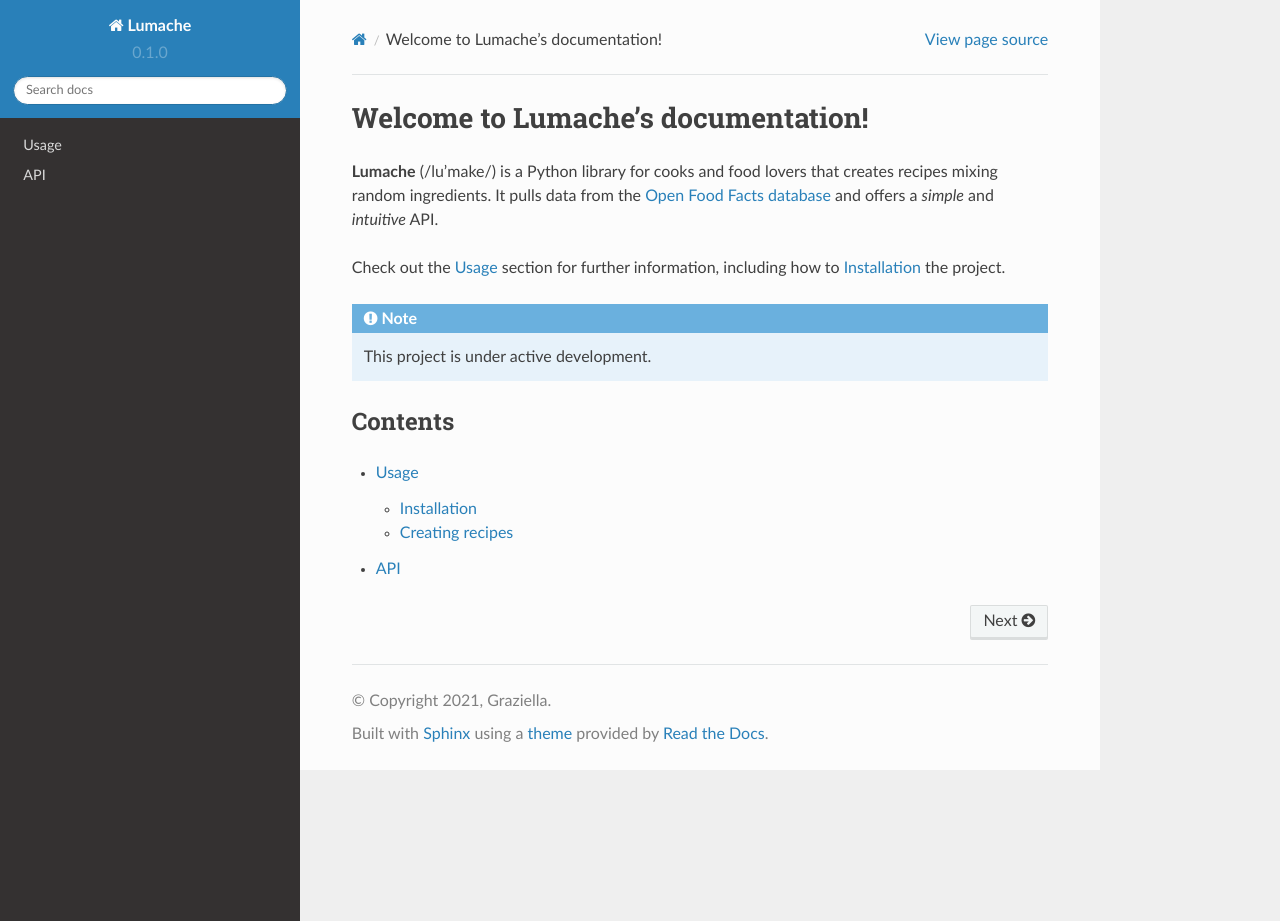
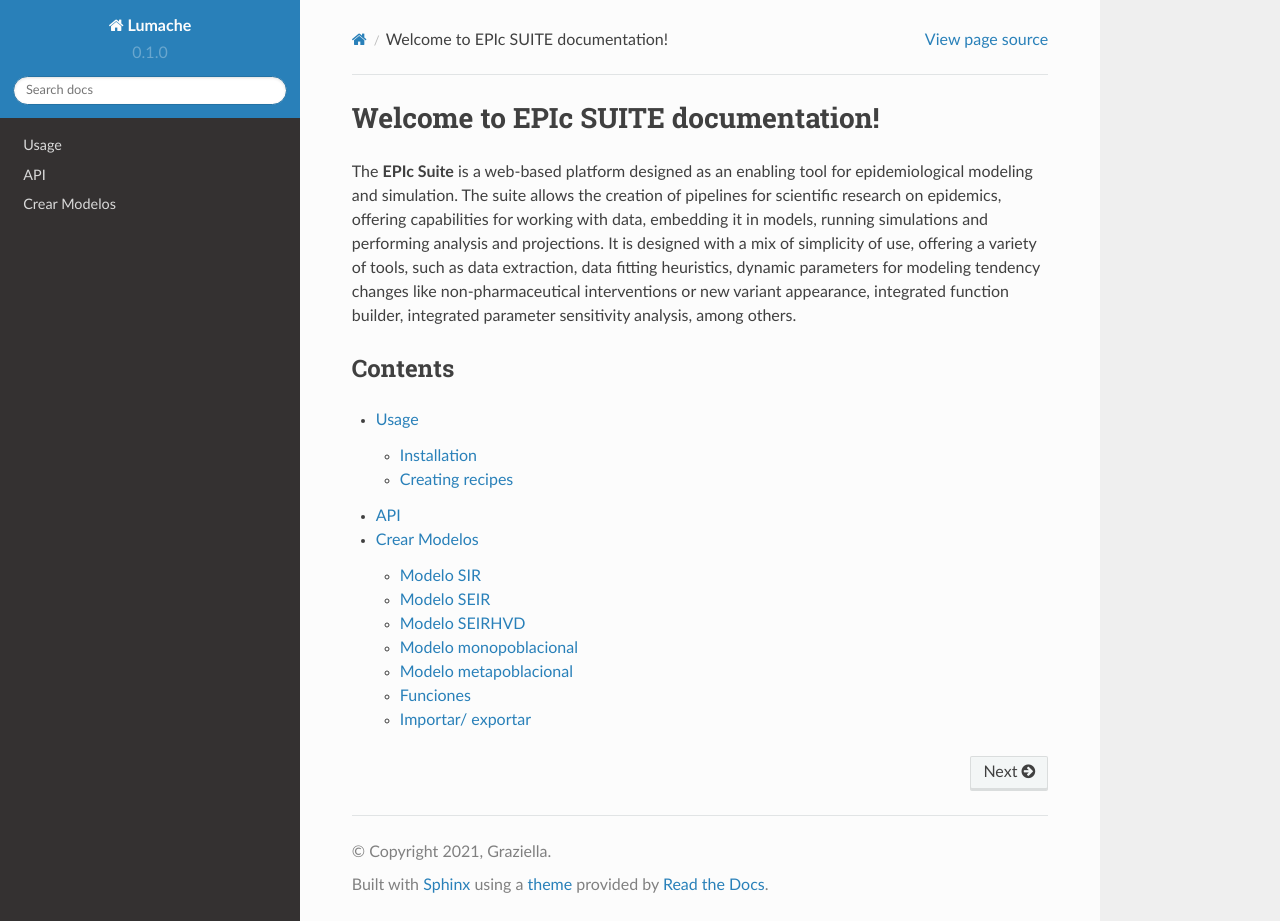
Before and after one commit to gvillacura/doc-test, a Sphinx documentation site: the page built from docs/source/index.rst, in a window 1280 px wide and 921 px high. Built offline with Sphinx 7.4.7 and the Read the Docs theme 2.0.0, drawn with Linux system fonts in a browser that asks for light colours.

Commit message:
feat: first doc test

```diff
--- /dev/null
+++ b/docs/source/create-model.rst
@@ -0,0 +1,23 @@
+Crear Modelos
+========
+
+Modelo SIR
+------------
+
+Modelo SEIR
+------------
+
+Modelo SEIRHVD
+--------------
+
+Modelo monopoblacional
+------
+
+Modelo metapoblacional
+-----------------------
+
+Funciones
+----------
+
+Importar/ exportar
+-------------------
--- a/docs/source/index.rst
+++ b/docs/source/index.rst
@@ -1,17 +1,7 @@
-Welcome to Lumache's documentation!
+Welcome to EPIc SUITE documentation!
 ===================================
 
-**Lumache** (/lu'make/) is a Python library for cooks and food lovers
-that creates recipes mixing random ingredients.
-It pulls data from the `Open Food Facts database <https://world.openfoodfacts.org/>`_
-and offers a *simple* and *intuitive* API.
-
-Check out the :doc:`usage` section for further information, including
-how to :ref:`installation` the project.
-
-.. note::
-
-   This project is under active development.
+The **EPIc Suite** is a web-based platform designed as an enabling tool for epidemiological modeling and simulation. The suite allows the creation of pipelines for scientific research on epidemics, offering capabilities for working with data, embedding it in models, running simulations and performing analysis and projections. It is designed with a mix of simplicity of use, offering a variety of tools, such as data extraction, data fitting heuristics, dynamic parameters for modeling tendency changes like non-pharmaceutical interventions or new variant appearance, integrated function builder, integrated parameter sensitivity analysis, among others.
 
 Contents
 --------
```
Also changed, not shown: other parts of docs/source/index.rst (+1 -0 lines).
